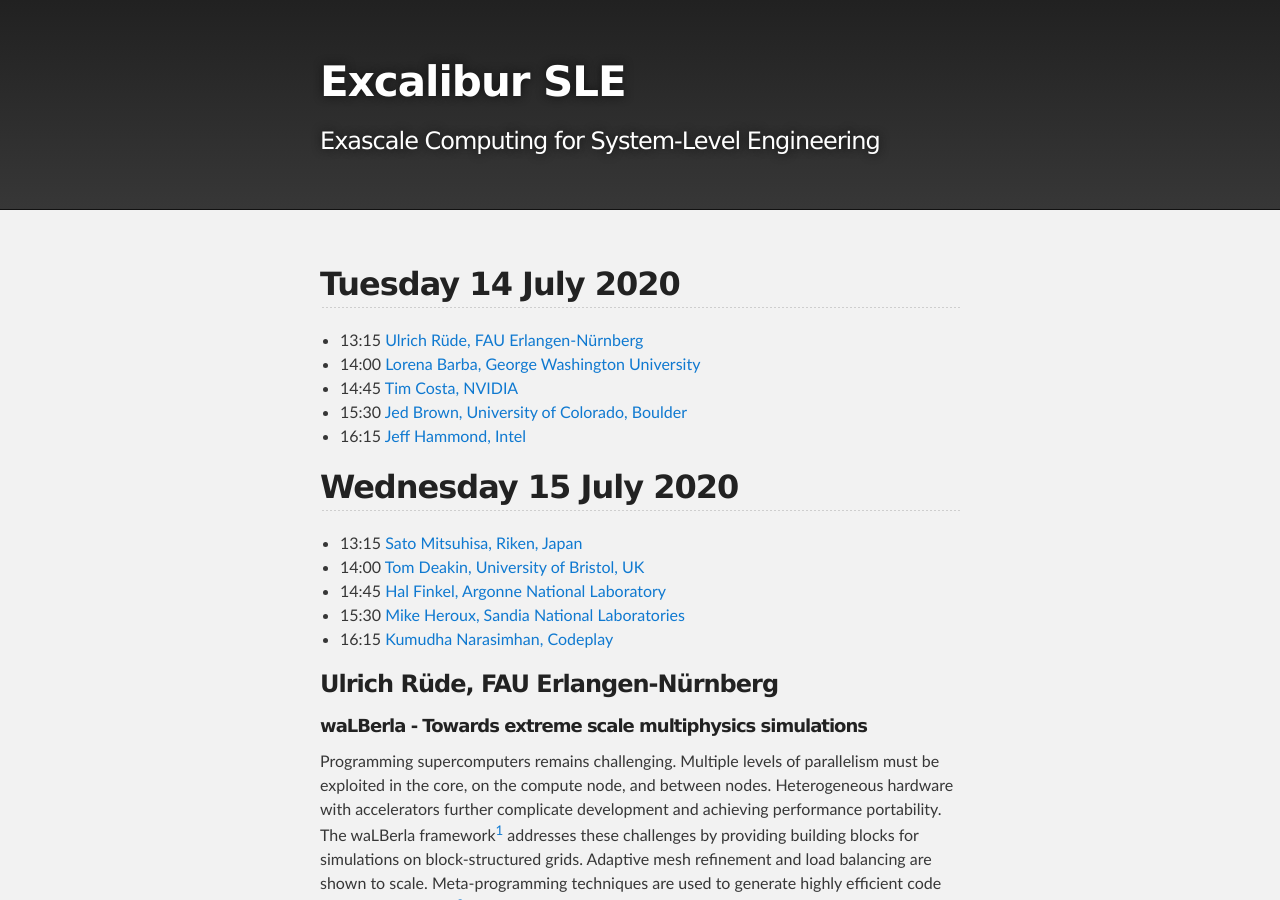
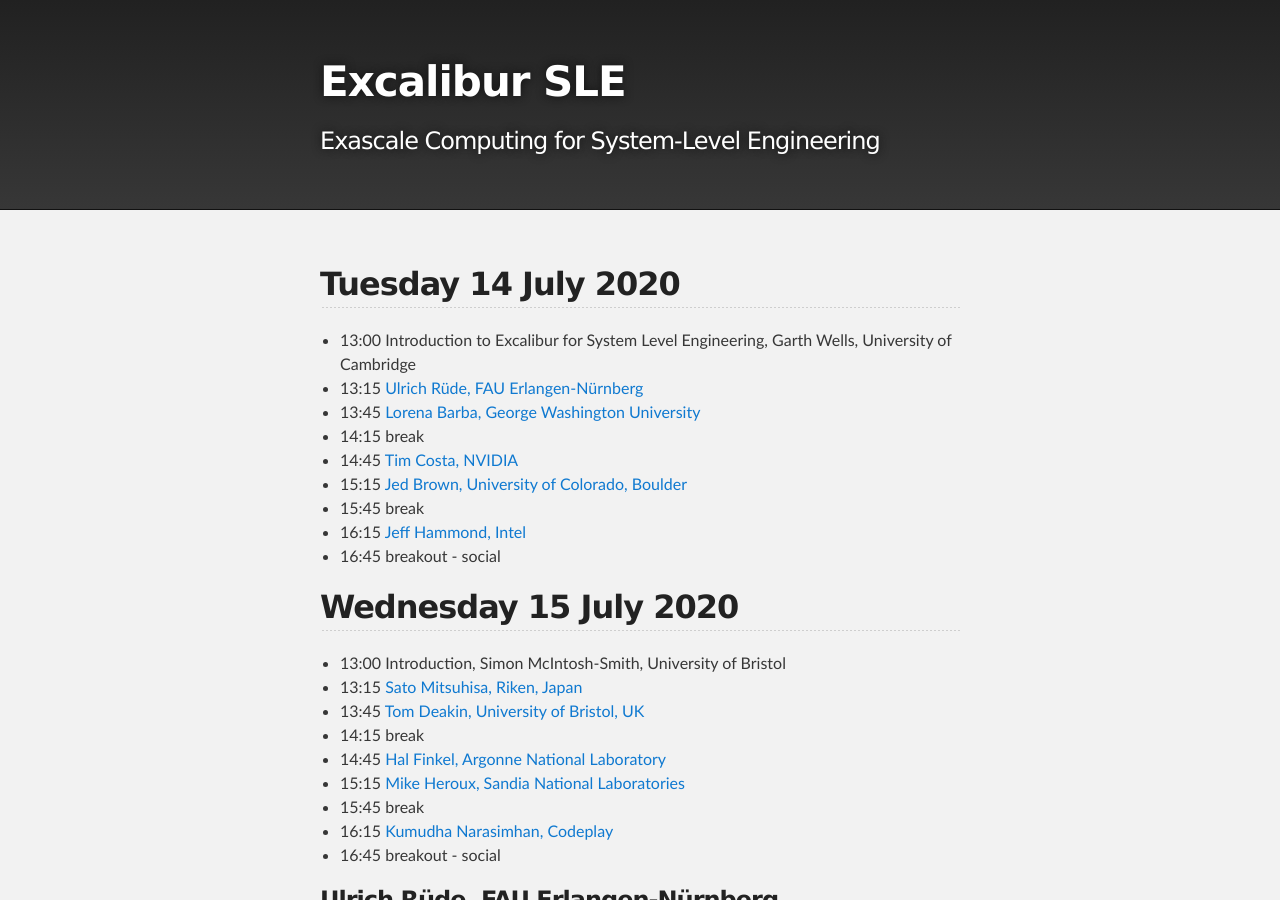
Before and after one commit to Excalibur-SLE/Excalibur-SLE.github.io, a Jekyll site: the page built from workshop1_programme.md, in a window 1280 px wide and 900 px high. Built offline with Jekyll 4.4.1, drawn with Linux system fonts in a browser that asks for light colours; our own code applies the rules of GitHub Pages for plain Markdown files.

Commit message:
Update timings

```diff
--- a/workshop1_programme.md
+++ b/workshop1_programme.md
@@ -4,19 +4,27 @@
 
 ## Tuesday 14 July 2020
 
+- 13:00 Introduction to Excalibur for System Level Engineering, Garth Wells, University of Cambridge
 - 13:15 <a href="#ulrich-rüde-fau-erlangen-nürnberg">Ulrich Rüde, FAU Erlangen-Nürnberg</a>
-- 14:00 <a href="#lorena-barba-george-washington-university">Lorena Barba, George Washington University</a>
+- 13:45 <a href="#lorena-barba-george-washington-university">Lorena Barba, George Washington University</a>
+- 14:15 break
 - 14:45 <a href="#tim-costa-nvidia">Tim Costa, NVIDIA</a>
-- 15:30 <a href="#jed-brown-university-of-colorado-boulder">Jed Brown, University of Colorado, Boulder</a>
+- 15:15 <a href="#jed-brown-university-of-colorado-boulder">Jed Brown, University of Colorado, Boulder</a>
+- 15:45 break
 - 16:15 <a href="#jeff-hammond-intel">Jeff Hammond, Intel</a>
+- 16:45 breakout - social
 
 ## Wednesday 15 July 2020
 
+- 13:00 Introduction, Simon McIntosh-Smith, University of Bristol
 - 13:15 <a href="#sato-mitsuhisa-riken-japan">Sato Mitsuhisa, Riken, Japan</a>
-- 14:00 <a href="#tom-deakin-university-of-bristol-uk">Tom Deakin, University of Bristol, UK</a>
+- 13:45 <a href="#tom-deakin-university-of-bristol-uk">Tom Deakin, University of Bristol, UK</a>
+- 14:15 break
 - 14:45 <a href="#hal-finkel-argonne-national-laboratory">Hal Finkel, Argonne National Laboratory</a>
-- 15:30 <a href="#mike-heroux-sandia-national-laboratories">Mike Heroux, Sandia National Laboratories</a>
+- 15:15 <a href="#mike-heroux-sandia-national-laboratories">Mike Heroux, Sandia National Laboratories</a>
+- 15:45 break
 - 16:15 <a href="#kumudha-narasimhan-codeplay">Kumudha Narasimhan, Codeplay</a>
+- 16:45 breakout - social
 
 
 ### Ulrich Rüde, FAU Erlangen-Nürnberg
```
Also changed, not shown: workshop1.md (+0 -12 lines).
